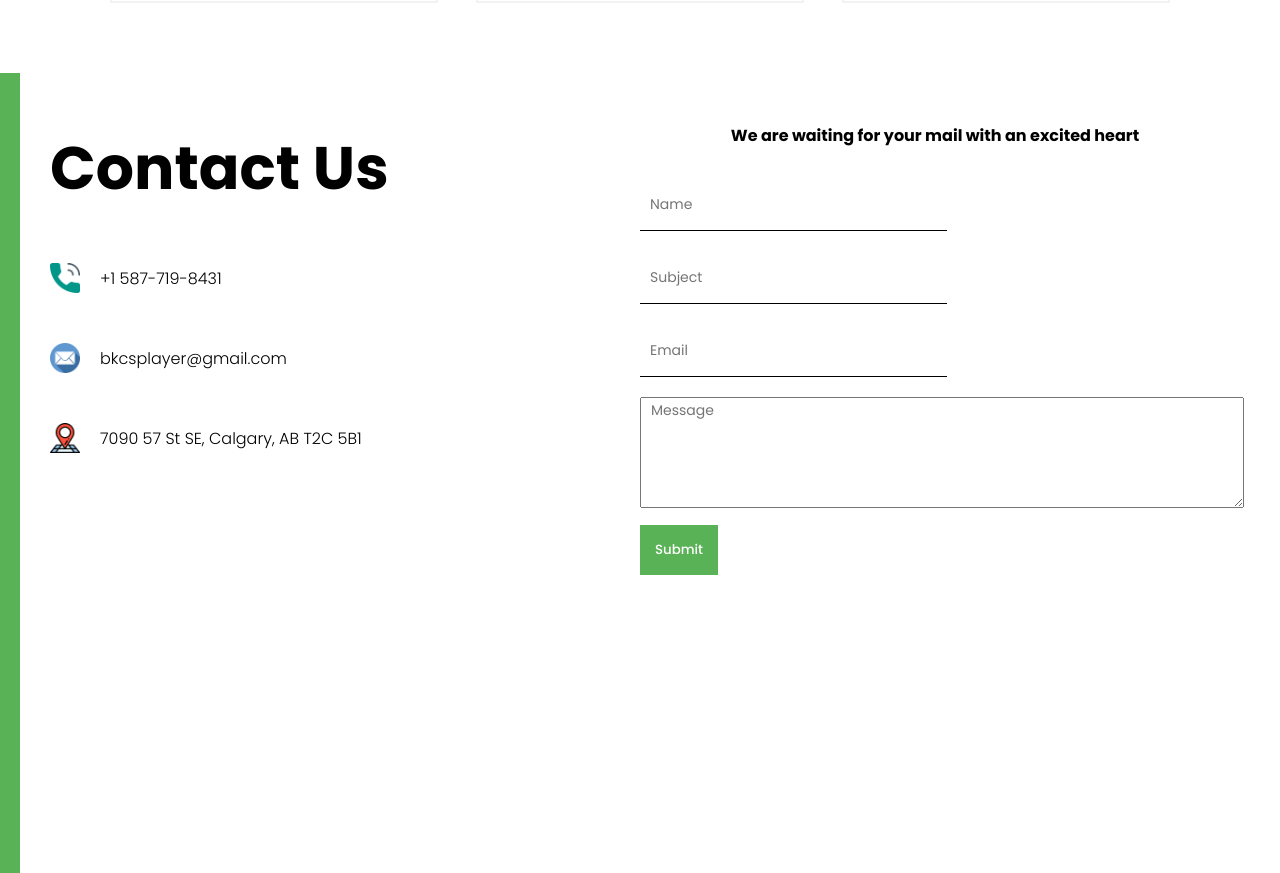
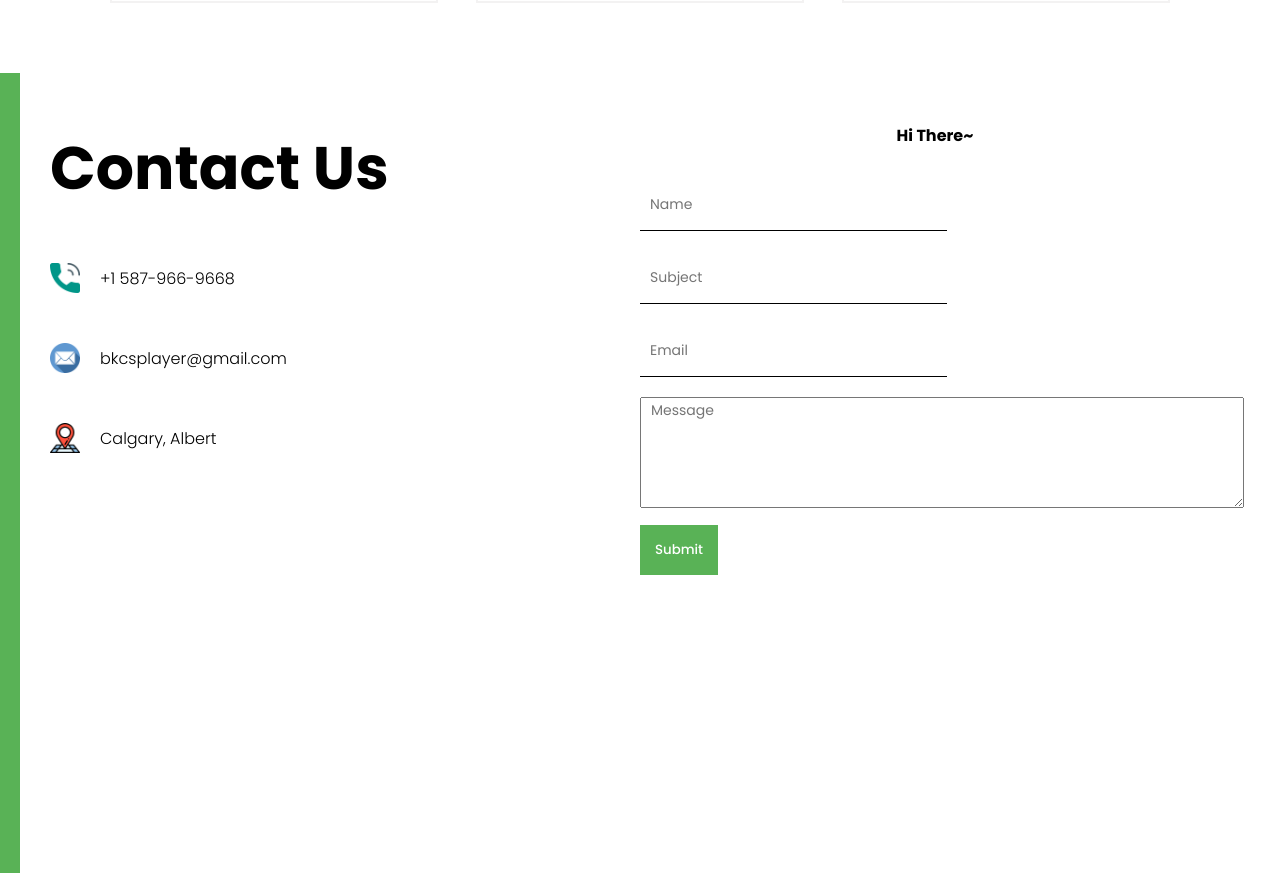
Before and after one commit to bkcsplayer/tlax-single-page, a React (Create React App) app: page / in a window 1280 px wide. Shown: the part 2520-3393 px from the top of the page. Built offline with nearby package versions, Linux system fonts and the light colour scheme.

Commit message:
Update Contact.jsx

```diff
--- a/src/components/contact/Contact.jsx
+++ b/src/components/contact/Contact.jsx
@@ -41,7 +41,7 @@ const Contact = () => {
           <div className="c-info">
             <div className="c-info-item">
               <img src={Phone} alt="" className="c-icon" />
-              +1 587-719-8431
+              +1 587-966-9668
             </div>
             <div className="c-info-item">
               <img className="c-icon" src={Email} alt="" />
@@ -49,13 +49,13 @@ const Contact = () => {
             </div>
             <div className="c-info-item">
               <img className="c-icon" src={Address} alt="" />
-              7090 57 St SE, Calgary, AB T2C 5B1
+              Calgary, Albert
             </div>
           </div>
         </div>
         <div className="c-right">
           <p className="c-desc">
-            <b>We are waiting for your mail with an excited heart
+            <b>Hi There~
               </b>
           </p>
           <form ref={formRef} onSubmit={handleSubmit}>
```
